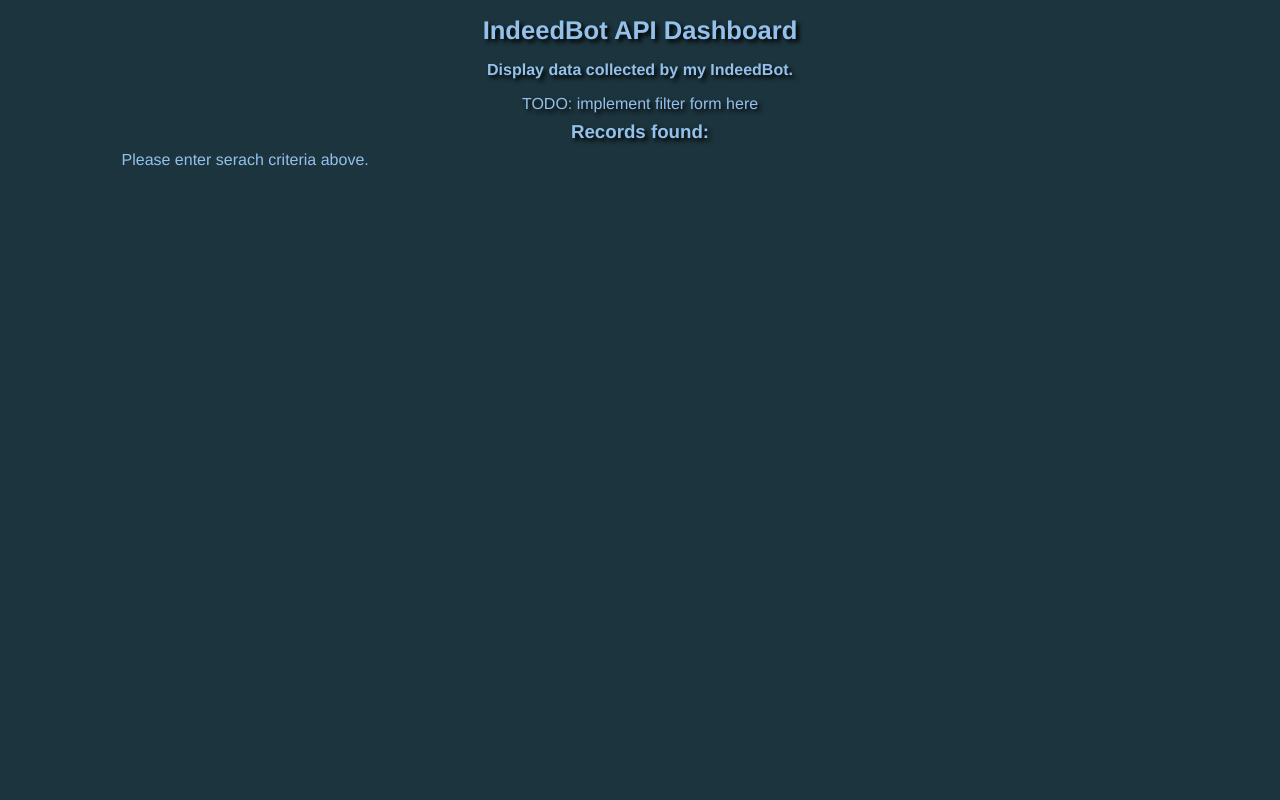
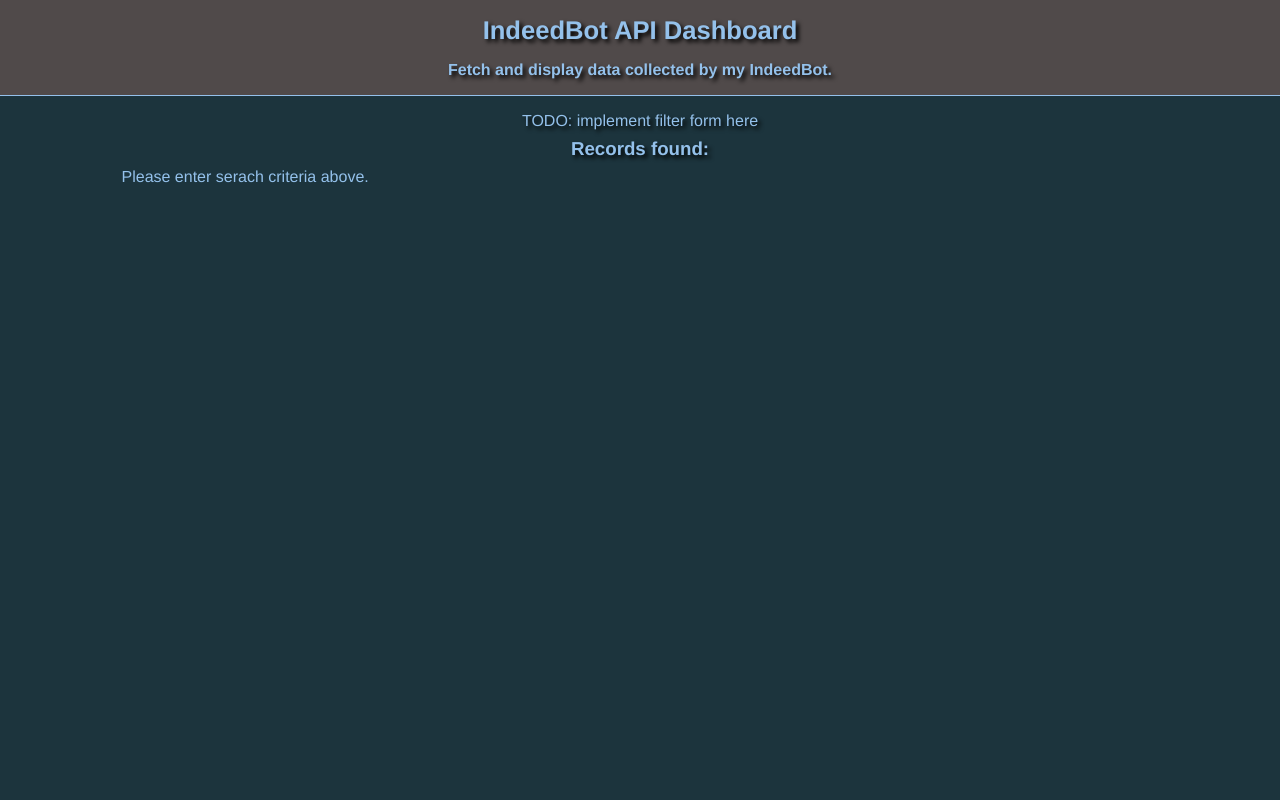
Before and after one commit to AdamWandoch/adamwandoch.com, a PHP site: page /portfolio/indeed_bot_dashboard/dashboard.html in a window 1280 px wide. Run offline with PHP 8.4, Linux system fonts and the light colour scheme.

Commit message:
style cleanup

```diff
--- a/portfolio/indeed_bot_dashboard/dashboard.css
+++ b/portfolio/indeed_bot_dashboard/dashboard.css
@@ -1,5 +1,6 @@
 :root {
   --bg-color: rgb(28, 52, 61);
+  --bg2-color: rgb(168, 168, 168);
 }
 
 * {
@@ -9,15 +10,25 @@
   box-sizing: border-box;
 }
 
-html, body {
+html,
+body {
   height: 100%;
 }
 
 body {
   background-color: var(--bg-color);
   color: rgb(148, 193, 235);
-  font-family: 'Franklin Gothic Medium', Arial, sans-serif;
+  font-family: "Franklin Gothic Medium", Arial, sans-serif;
+}
+
+.wrapper {
   margin: 0 1rem;
+}
+
+header {
+  background-color: rgb(80, 74, 74);
+  border-bottom: solid 0.1rem;
+  margin-bottom: 1rem;
 }
 
 main {
@@ -28,7 +39,8 @@ main {
   margin: auto;
 }
 
-a, a:visited {
+a,
+a:visited {
   color: unset;
   text-decoration: none;
 }
@@ -36,7 +48,7 @@ a, a:visited {
 h1 {
   font-size: 1.6rem;
   text-align: center;
-  padding: 1rem 0;;
+  padding: 1rem 0;
 }
 
 h2 {
@@ -49,7 +61,10 @@ h3 {
   padding: 0.5rem 0;
 }
 
-h1, h2, h3, .form {
+h1,
+h2,
+h3,
+.form {
   filter: drop-shadow(3px 3px 2px #000);
 }
 
--- a/portfolio/indeed_bot_dashboard/dashboard.html
+++ b/portfolio/indeed_bot_dashboard/dashboard.html
@@ -10,13 +10,15 @@
   <body>
     <header>
       <h1>IndeedBot API Dashboard</h1>
-      <h2>Display data collected by my IndeedBot.</h2>
+      <h2>Fetch and display data collected by my IndeedBot.</h2>
     </header>
+    <div class="wrapper">
       <main>
         <section class="form">TODO: implement filter form here</section>
         <h3>Records found:</h3>
         <section id="records">Please enter serach criteria above.</section>
       </main>
       <script src="dashboard.js"></script>
+    </div>
   </body>
 </html>
--- a/portfolio/indeed_bot_dashboard/dashboard.js
+++ b/portfolio/indeed_bot_dashboard/dashboard.js
@@ -1,4 +1,4 @@
-const api_url = "https://indeed-bot-api.herokuapp.com/jobs/";
+const api_url = "https://indeed-bot-api.herokuapp.com/jobs/title/front";
 
 async function displayCards() {
   const response = await fetch(api_url);
```
Lines whose indentation alone changed are shown as unchanged.
